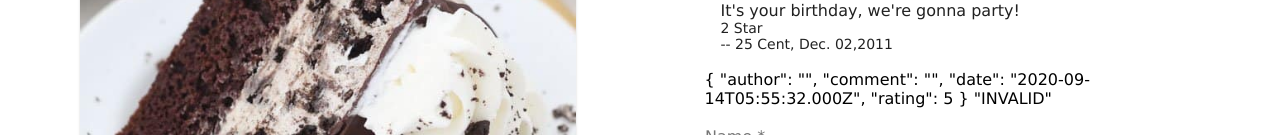
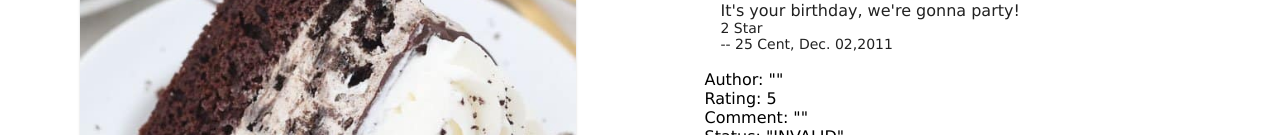
Before and after one commit to nazhimkalam/Learning-Angular-Coursera, an Angular app in the folder myProject/: page /dishdetail/1 in a window 1280 px wide. Shown: the part 817-952 px from the top of the page. Built offline with nearby package versions, Linux system fonts and the light colour scheme.

Commit message:
Assignment Completed

```diff
--- a/myProject/src/app/dishdetail/dishdetail.component.html
+++ b/myProject/src/app/dishdetail/dishdetail.component.html
@@ -51,7 +51,14 @@
       </mat-list>
     </div>
 
-    <p>{{ commentForm.value | json }} {{ commentForm.status | json }}</p>
+    <p>
+      Author: {{ commentForm.value.author | json }} <br />
+      Rating: {{ commentForm.value.rating | json }} <br />
+      Comment: {{ commentForm.value.comment | json }} <br />
+
+      Status: {{ commentForm.status | json }} <br />
+    </p>
+    <br />
     <form
       novalidate
       [formGroup]="commentForm"
--- a/myProject/src/app/dishdetail/dishdetail.component.ts
+++ b/myProject/src/app/dishdetail/dishdetail.component.ts
@@ -104,6 +104,8 @@ export class DishdetailComponent implements OnInit {
   onSubmit() {
     this.comment = this.commentForm.value;
     console.log(this.comment);
+    this.dish.comments.push(this.commentForm.value)
+    console.log(this.dish.comments)
     this.commentForm.reset({
       author: '',
       comment: '',
```
